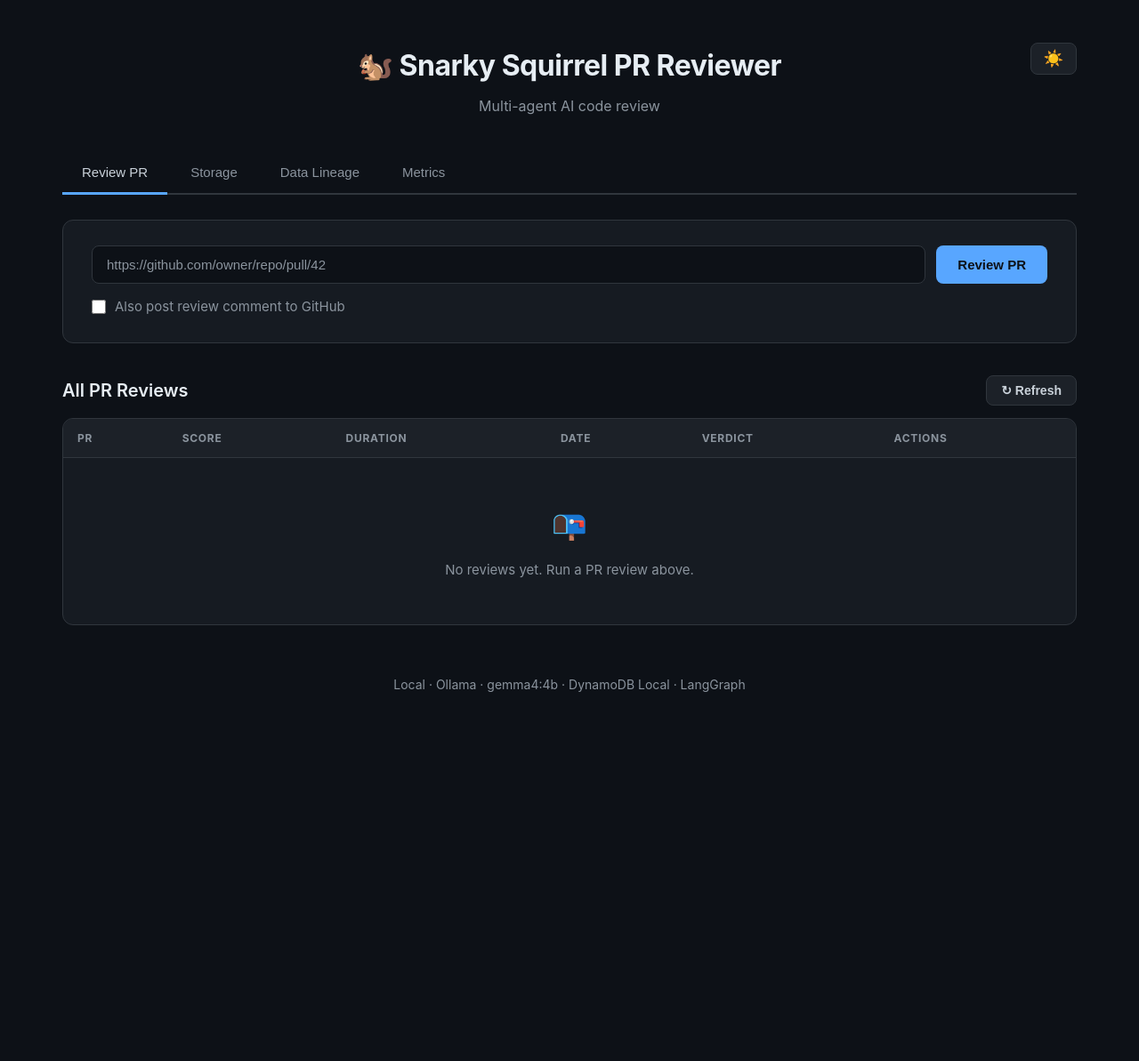
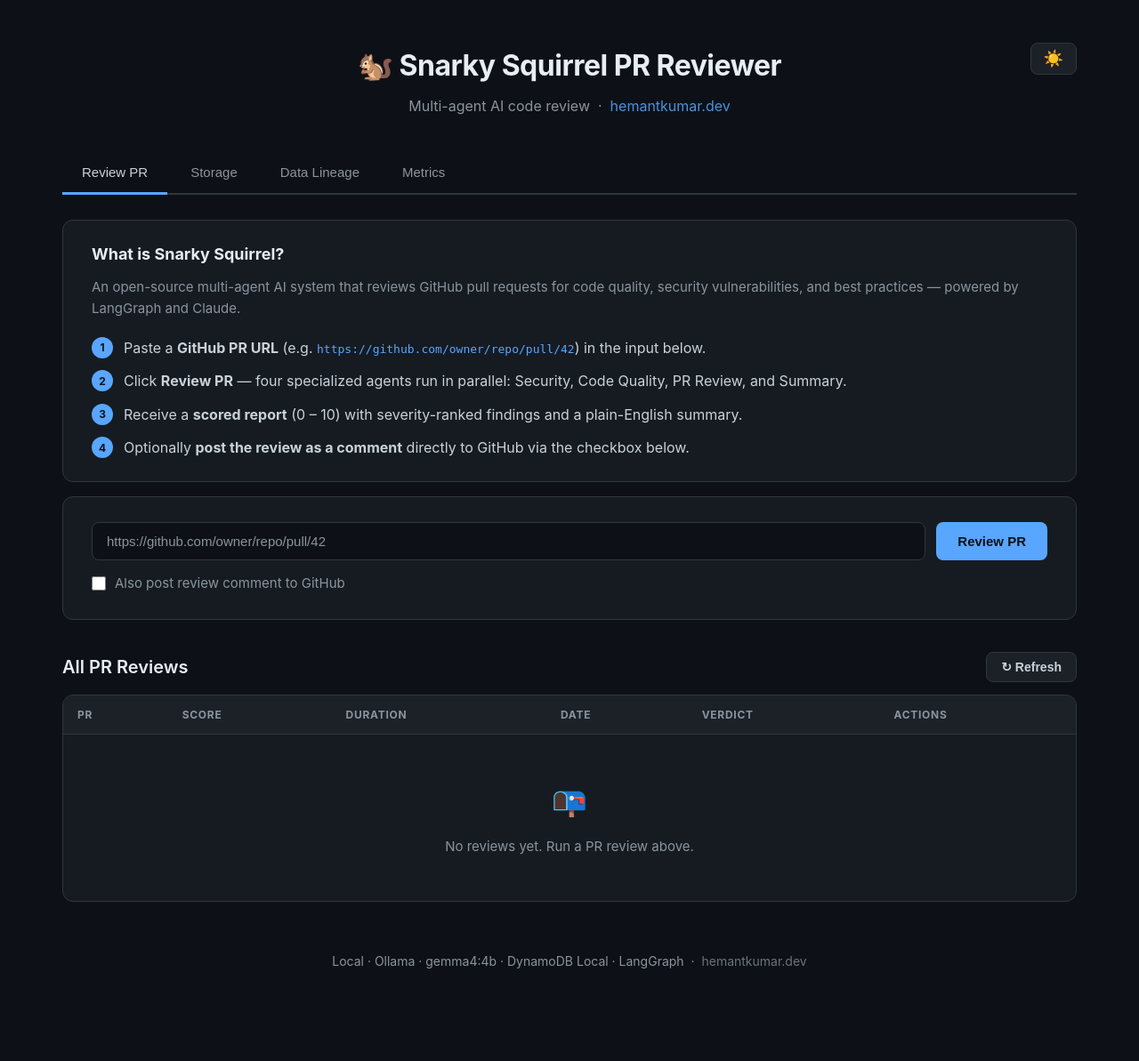
Before and after one commit to hkcodebase/snarky-squirrel, a FastAPI app: page / in a window 1280 px wide. Shown: the whole page at 89% size. Before the commit the page ends 778 px from the top, so only its background shows below. Run offline with FastAPI, Linux system fonts and the light colour scheme; data that the repository does not hold is empty.

Commit message:
feat: add intro, steps, and hemantkumar.dev links

```diff
--- a/templates/index.html
+++ b/templates/index.html
@@ -11,7 +11,7 @@
 
 <header>
   <h1>🐿️ Snarky Squirrel PR Reviewer</h1>
-  <p>Multi-agent AI code review</p>
+  <p>Multi-agent AI code review &nbsp;·&nbsp; <a href="https://hemantkumar.dev" target="_blank" rel="noopener noreferrer" style="color:var(--accent);text-decoration:none;opacity:0.85">hemantkumar.dev</a></p>
   <div style="display:flex;align-items:center;gap:12px;margin-left:auto">
     <span id="auth-user" style="font-size:13px;opacity:0.75"></span>
     <a id="auth-login-btn" href="/auth/login"  style="display:none;font-size:13px;padding:4px 12px;border:1px solid currentColor;border-radius:6px;text-decoration:none;opacity:0.8">Login</a>
@@ -37,6 +37,29 @@
   <div id="auth-gate-banner" style="display:none" class="card" style="text-align:center;padding:18px 24px;border:1px solid var(--border)">
     <span style="font-size:15px">🔒 <a href="/auth/login" style="color:var(--accent);font-weight:600">Login</a> to submit PR reviews and post comments to GitHub.</span>
     <span style="font-size:13px;color:var(--muted);margin-left:8px">Past reviews below are public.</span>
+  </div>
+
+  <div class="card" style="margin-bottom:16px;padding:24px 32px">
+    <h2 style="font-size:18px;font-weight:700;color:var(--heading);margin-bottom:10px">What is Snarky Squirrel?</h2>
+    <p style="color:var(--muted);margin-bottom:20px;font-size:15px">An open-source multi-agent AI system that reviews GitHub pull requests for code quality, security vulnerabilities, and best practices — powered by LangGraph and Claude.</p>
+    <ol style="list-style:none;display:grid;gap:12px;padding:0">
+      <li style="display:flex;align-items:flex-start;gap:12px">
+        <span style="flex-shrink:0;width:24px;height:24px;border-radius:50%;background:var(--accent);color:var(--btn-text);font-size:12px;font-weight:700;display:flex;align-items:center;justify-content:center">1</span>
+        <span>Paste a <strong>GitHub PR URL</strong> (e.g. <code style="font-size:13px;color:var(--accent)">https://github.com/owner/repo/pull/42</code>) in the input below.</span>
+      </li>
+      <li style="display:flex;align-items:flex-start;gap:12px">
+        <span style="flex-shrink:0;width:24px;height:24px;border-radius:50%;background:var(--accent);color:var(--btn-text);font-size:12px;font-weight:700;display:flex;align-items:center;justify-content:center">2</span>
+        <span>Click <strong>Review PR</strong> — four specialized agents run in parallel: Security, Code Quality, PR Review, and Summary.</span>
+      </li>
+      <li style="display:flex;align-items:flex-start;gap:12px">
+        <span style="flex-shrink:0;width:24px;height:24px;border-radius:50%;background:var(--accent);color:var(--btn-text);font-size:12px;font-weight:700;display:flex;align-items:center;justify-content:center">3</span>
+        <span>Receive a <strong>scored report</strong> (0 – 10) with severity-ranked findings and a plain-English summary.</span>
+      </li>
+      <li style="display:flex;align-items:flex-start;gap:12px">
+        <span style="flex-shrink:0;width:24px;height:24px;border-radius:50%;background:var(--accent);color:var(--btn-text);font-size:12px;font-weight:700;display:flex;align-items:center;justify-content:center">4</span>
+        <span>Optionally <strong>post the review as a comment</strong> directly to GitHub via the checkbox below.</span>
+      </li>
+    </ol>
   </div>
 
   <div id="review-submit-card" class="card">
@@ -307,7 +330,7 @@
   </div>
 </div>
 
-<footer id="app-footer">Powered by LangGraph</footer>
+<footer id="app-footer"><span id="footer-env-text">Powered by LangGraph</span> &nbsp;·&nbsp; <a href="https://hemantkumar.dev" target="_blank" rel="noopener noreferrer" style="color:inherit;text-decoration:none;opacity:0.75">hemantkumar.dev</a></footer>
 
 <script>
 // ════════════════════════════════════════════════
@@ -363,7 +386,7 @@ function toggleTheme() {
     const dbPart  = isLocal ? "DynamoDB Local" : "AWS DynamoDB";
     const envPart = isLocal ? "Local"          : "AWS";
 
-    document.getElementById("app-footer").textContent =
+    document.getElementById("footer-env-text").textContent =
       envPart + " · " + llmPart + " · " + dbPart + " · LangGraph";
   } catch (_) { /* keep default */ }
 })();
```
